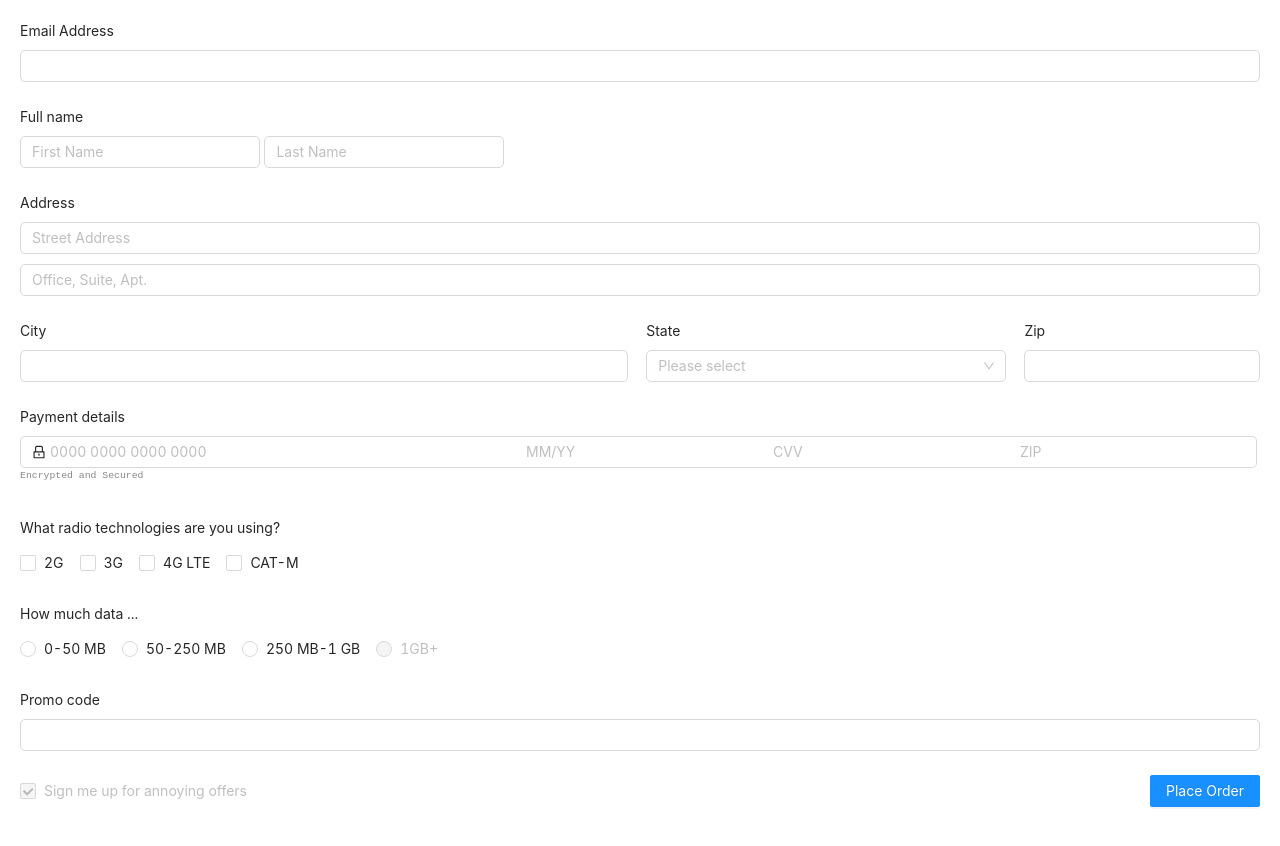
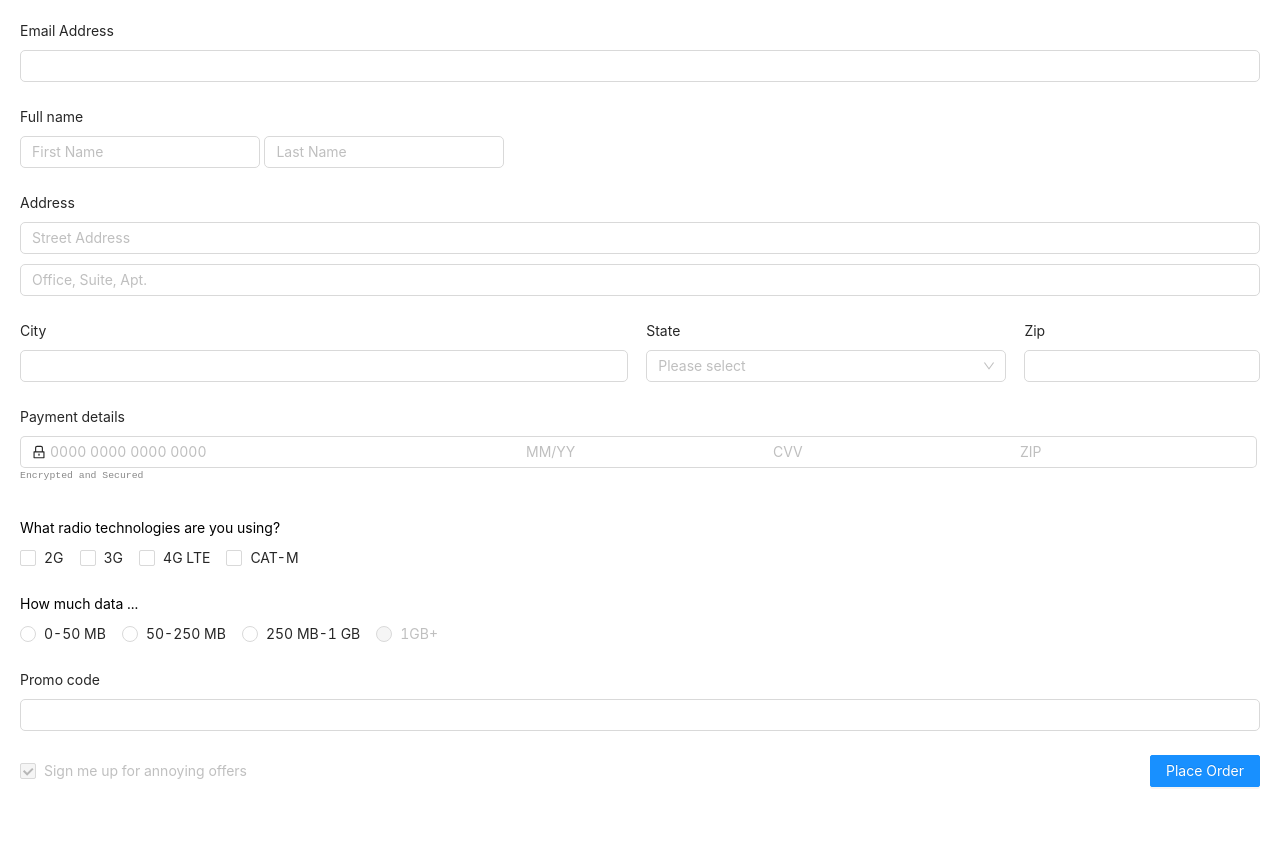
Before and after one commit to zelirio/test-form, a Next.js app: page / in a window 1280 px wide. Shown: the top 846 px of the page. Built offline with nearby package versions, Linux system fonts and the light colour scheme.

Commit message:
RadioGroup et CheckboxGroup cree et fonctionnels, attention windows narrator ne lit pas les legendes les autres screen reader oui

```diff
--- /dev/null
+++ b/components/CheckboxGroup/index.js
@@ -0,0 +1,64 @@
+/** @jsxImportSource @emotion/react */
+import { Checkbox } from "antd";
+import { useState } from "react/cjs/react.development";
+import { fieldStyle, legendStyle } from "./styles";
+
+RadioGroup.defaultProps = {
+  defaultValue: [],
+  disabled: false,
+  label: "",
+  options: {},
+};
+
+export default function RadioGroup(props) {
+  const { defaultValue, disabled, label, options } = props;
+
+  const [value, setValue] = useState(defaultValue);
+
+  const onChange = (event) => {
+    const val = event.target.value;
+    var va;
+    if (value.includes(val)) {
+      va = value.filter((v) => v !== val);
+      setValue(va);
+    } else {
+      va = [...value, val];
+      setValue(va);
+    }
+    if (props.onChange) {
+      props.onChange(va);
+    }
+  };
+
+  const onBlur = () => {
+    if (props.onBlur) {
+      props.onBlur(value);
+    }
+  };
+
+  var childrenToRender;
+  if (options && options.length > 0) {
+    childrenToRender = options.map((option) => {
+      return (
+        <Checkbox
+          key={`checkbox-group-value-options-${option.value}`}
+          disabled={option.disabled || disabled}
+          value={option.value}
+          checked={value.includes(option.value)}
+          style={option.style}
+          onChange={onChange}
+          onBlur={onBlur}
+        >
+          {option.label}
+        </Checkbox>
+      );
+    });
+  }
+
+  return (
+    <fieldset css={fieldStyle}>
+      <legend css={legendStyle}>{label}</legend>
+      {childrenToRender}
+    </fieldset>
+  );
+}
--- /dev/null
+++ b/components/CheckboxGroup/styles.js
@@ -0,0 +1,11 @@
+export const legendStyle = {
+    padding: "0 0 8px !important",
+    margin: "0 !important",
+    fontSize: "14px !important",
+    borderBottom: "0 !important",
+    color: "black !important"
+}
+
+export const fieldStyle = {
+    marginBottom: "24px"
+}
--- a/components/HomeForm/index.js
+++ b/components/HomeForm/index.js
@@ -16,16 +16,20 @@ import PaymentInformation from "../PaymentInformation";
 import { Controller, useForm } from "react-hook-form";
 import { baseInputStyle } from "../../assets/styles/baseInputStyle";
 import { CheckOutlined, WarningOutlined } from "@ant-design/icons";
+import { useState } from "react/cjs/react.development";
+import RadioGroup from "../RadioGroup";
+import CheckboxGroup from "../CheckboxGroup";
 
 export default function HomeForm() {
   const [form] = Form.useForm();
 
+  const [validCode, setValidCode] = useState(false);
+
   const {
     control,
     handleSubmit,
-    watch,
     formState: { errors },
-  } = useForm({reValidateMode: 'onBlur'});
+  } = useForm({ reValidateMode: "onBlur" });
   const onSubmit = (data) => console.log(data);
 
   const payValidation = (array) => {
@@ -43,6 +47,16 @@ export default function HomeForm() {
       return "Month are between 1 and 12";
     }
     return true;
+  };
+
+  const checkCode = (value) => {
+    const codes = ["prom", "youpidou", "yolo"];
+
+    if (codes.includes(value)) {
+      setValidCode(true);
+    } else {
+      setValidCode(false);
+    }
   };
 
   const technologiesOptions = [
@@ -73,15 +87,24 @@ export default function HomeForm() {
         control={control}
         name="email"
         rules={{ required: true }}
-        render={({ field: { value, name, ref, onChange, onBlur } }) => (
-          <Form.Item name={name} label="Email Address" required>
+        render={({ field: { value, name, onChange, onBlur } }) => (
+          <Form.Item htmlFor="email" name={name} label="Email Address" required>
             <Input
+              id="email"
               type="email"
               css={[baseInputStyle, errors.email && redBorderStyle]}
               value={value}
               onChange={onChange}
               onBlur={onBlur}
-              suffix={errors.email && <WarningOutlined css={css`color:red`}/>}
+              suffix={
+                errors.email && (
+                  <WarningOutlined
+                    css={css`
+                      color: red;
+                    `}
+                  />
+                )
+              }
             />
             {errors.email && errors.email.type === "required" && (
               <StyleSpan>Please enter your email address</StyleSpan>
@@ -90,21 +113,36 @@ export default function HomeForm() {
         )}
       />
 
-      <Form.Item css={rowStyle} name="name" label="Full name" required>
+      <Form.Item
+        htmlFor="fullName"
+        css={rowStyle}
+        name="name"
+        label="Full name"
+        required
+      >
         <Input.Group>
           <Controller
             control={control}
             name="firstName"
             rules={{ required: true }}
-            render={({ field: { value, name, ref, onChange, onBlur } }) => (
+            render={({ field: { value, name, onChange, onBlur } }) => (
               <Input
+                id="fullName"
                 css={[horizontalInputStyle, errors.firstName && redBorderStyle]}
                 placeholder="First Name"
                 name={name}
                 value={value}
                 onChange={onChange}
                 onBlur={onBlur}
-                suffix={errors.firstName && <WarningOutlined css={css`color:red`}/>}
+                suffix={
+                  errors.firstName && (
+                    <WarningOutlined
+                      css={css`
+                        color: red;
+                      `}
+                    />
+                  )
+                }
               />
             )}
           />
@@ -112,15 +150,26 @@ export default function HomeForm() {
             control={control}
             name="lastName"
             rules={{ required: true }}
-            render={({ field: { value, name, ref, onChange, onBlur } }) => (
+            render={({ field: { value, name, onChange, onBlur } }) => (
               <Input
-                css={[horizontalRightInputStyle, errors.lastName && redBorderStyle]}
+                css={[
+                  horizontalRightInputStyle,
+                  errors.lastName && redBorderStyle,
+                ]}
                 placeholder="Last Name"
                 name={name}
                 value={value}
                 onChange={onChange}
                 onBlur={onBlur}
-                suffix={errors.lastName && <WarningOutlined css={css`color:red`}/>}
+                suffix={
+                  errors.lastName && (
+                    <WarningOutlined
+                      css={css`
+                        color: red;
+                      `}
+                    />
+                  )
+                }
               />
             )}
           />
@@ -131,21 +180,30 @@ export default function HomeForm() {
         </Input.Group>
       </Form.Item>
 
-      <Form.Item name="address" label="Address" required>
+      <Form.Item name="address" htmlFor="address" label="Address" required>
         <Input.Group>
           <Controller
             control={control}
             name="street"
             rules={{ required: true }}
-            render={({ field: { value, name, ref, onChange, onBlur } }) => (
+            render={({ field: { value, name, onChange, onBlur } }) => (
               <Input
+                id="address"
                 css={[verticalInputStyle, errors.street && redBorderStyle]}
                 placeholder="Street Address"
                 name={name}
                 value={value}
                 onChange={onChange}
                 onBlur={onBlur}
-                suffix={errors.street && <WarningOutlined css={css`color:red`}/>}
+                suffix={
+                  errors.street && (
+                    <WarningOutlined
+                      css={css`
+                        color: red;
+                      `}
+                    />
+                  )
+                }
               />
             )}
           />
@@ -153,7 +211,7 @@ export default function HomeForm() {
             control={control}
             name="office"
             rules={{ required: false }}
-            render={({ field: { value, name, ref, onChange, onBlur } }) => (
+            render={({ field: { value, name, onChange, onBlur } }) => (
               <Input
                 css={baseInputStyle}
                 placeholder="Office, Suite, Apt."
@@ -175,22 +233,32 @@ export default function HomeForm() {
           control={control}
           name="city"
           rules={{ required: true }}
-          render={({ field: { value, name, ref, onChange, onBlur } }) => (
+          render={({ field: { value, name, onChange, onBlur } }) => (
             <Form.Item
               css={css`
                 width: 49%;
               `}
               name={name}
+              htmlFor="city"
               label="City"
               required
             >
               <Input
+                id="city"
                 css={[baseInputStyle, errors.city && redBorderStyle]}
                 placeholder=""
                 value={value}
                 onChange={onChange}
                 onBlur={onBlur}
-                suffix={errors.city && <WarningOutlined css={css`color:red`}/>}
+                suffix={
+                  errors.city && (
+                    <WarningOutlined
+                      css={css`
+                        color: red;
+                      `}
+                    />
+                  )
+                }
               />
               {errors.city && errors.city.type === "required" && (
                 <StyleSpan>Please enter your city name</StyleSpan>
@@ -203,17 +271,28 @@ export default function HomeForm() {
           control={control}
           name="state"
           rules={{ required: true }}
-          render={({ field: { value, name, ref, onChange, onBlur } }) => (
-            <Form.Item css={selectStyle} name={name} label="State" required>
+          render={({ field: { value, name, onChange, onBlur } }) => (
+            <Form.Item
+              htmlFor="state"
+              css={selectStyle}
+              name={name}
+              label="State"
+              required
+            >
               <Select
+                id="state"
                 css={[baseInputStyle, errors.state && redBorderStyle]}
                 placeholder="Please select"
                 value={value}
                 onChange={onChange}
                 onBlur={onBlur}
               >
-                <Option value="illinois">Illinois</Option>
-                <Option value="texas">Texas</Option>
+                <Option aria-label="illinois" value="illinois">
+                  Illinois
+                </Option>
+                <Option aria-label="texas" value="texas">
+                  Texas
+                </Option>
               </Select>
               {errors.state && errors.state.type === "required" && (
                 <StyleSpan>Please select your state</StyleSpan>
@@ -226,8 +305,9 @@ export default function HomeForm() {
           control={control}
           name="zip"
           rules={{ required: true, minLength: 5, maxLength: 5 }}
-          render={({ field: { value, name, ref, onChange, onBlur } }) => (
+          render={({ field: { value, name, onChange, onBlur } }) => (
             <Form.Item
+              htmlFor="zip"
               css={css`
                 width: 19%;
               `}
@@ -236,13 +316,22 @@ export default function HomeForm() {
               required
             >
               <Input
+                id="zip"
                 css={[baseInputStyle, errors.zip && redBorderStyle]}
                 placeholder=""
                 maxLength={5}
                 value={value}
                 onChange={onChange}
                 onBlur={onBlur}
-                suffix={errors.zip && <WarningOutlined css={css`color:red`}/>}
+                suffix={
+                  errors.zip && (
+                    <WarningOutlined
+                      css={css`
+                        color: red;
+                      `}
+                    />
+                  )
+                }
               />
               {errors.zip && errors.zip.type === "required" && (
                 <StyleSpan>Please enter your zip code</StyleSpan>
@@ -259,9 +348,10 @@ export default function HomeForm() {
         control={control}
         name="pay"
         rules={{ required: true, validate: payValidation }}
-        render={({ field: { value, name, ref, onChange, onBlur } }) => (
-          <Form.Item name={name} label="Payment details" required>
+        render={({ field: { value, name, onChange, onBlur } }) => (
+          <Form.Item htmlFor="payment" name={name} label="Payment details" required>
             <PaymentInformation
+              id="payment"
               value={value}
               onChange={onChange}
               onBlur={onBlur}
@@ -277,17 +367,20 @@ export default function HomeForm() {
         )}
       />
 
-      <Controller
+      {/*<Controller
         control={control}
         name="tech"
         rules={{ required: true }}
-        render={({ field: { value, name, ref, onChange, onBlur } }) => (
+        render={({ field: { value, name, onChange, onBlur } }) => (
           <Form.Item
+            htmlFor="techno"
             label="What radio technologies are you using?"
             valuePropName="checked"
             required
           >
             <Checkbox.Group
+              id="techno"
+              aria-label="What radio technologies are you using?"
               name={name}
               options={technologiesOptions}
               value={value}
@@ -299,15 +392,38 @@ export default function HomeForm() {
             )}
           </Form.Item>
         )}
+            />*/}
+
+<Controller
+        control={control}
+        name="tech"
+        rules={{ required: true }}
+        render={({ field: { value, name, onChange, onBlur } }) => (
+          <div css={css`display: flex; align-items: flex-end;`}>
+            <CheckboxGroup
+              id="techno"
+              label="What radio technologies are you using?"
+              name={name}
+              options={technologiesOptions}
+              value={value}
+              onChange={onChange}
+              onBlur={onBlur}
+            />
+            {errors.tech && errors.tech.type === "required" && (
+              <StyleSpan>Please select at least one</StyleSpan>
+            )}
+            </div>
+        )}
       />
 
-      <Controller
+      {/*<Controller
         control={control}
         name="data"
         rules={{ required: true }}
-        render={({ field: { value, name, ref, onChange, onBlur } }) => (
-          <Form.Item label="How much data ..." required>
+        render={({ field: { value, name, onChange, onBlur } }) => (
+          <Form.Item htmlFor="data" label="How much data ..." required>
             <Radio.Group
+              id="data"
               name={name}
               options={dataOptions}
               value={value}
@@ -319,19 +435,55 @@ export default function HomeForm() {
             )}
           </Form.Item>
         )}
+            />*/}
+
+      <Controller
+        control={control}
+        name="data"
+        rules={{ required: true }}
+        render={({ field: { value, name, onChange, onBlur } }) => (
+          <div css={css`display: flex; align-items: flex-end;`}>
+            <RadioGroup
+              label="How much data ..."
+              name={name}
+              options={dataOptions}
+              value={value}
+              onChange={onChange}
+              onBlur={onBlur}
+            />
+            {errors.data && errors.data.type === "required" && (
+              <StyleSpan>Please select one</StyleSpan>
+            )}
+          </div>
+        )}
       />
 
       <Controller
         control={control}
         name="promo"
         rules={{ required: false }}
-        render={({ field: { value, name, ref, onChange, onBlur } }) => (
+        render={({ field: { value, name, onChange } }) => (
           <Form.Item name={name} label="Promo code">
             <Input
-              css={baseInputStyle}
+              css={[
+                baseInputStyle,
+                validCode &&
+                  css`
+                    border-color: green;
+                  `,
+              ]}
               value={value}
               onChange={onChange}
-              onBlur={onBlur}
+              onBlur={() => checkCode(value)}
+              suffix={
+                validCode && (
+                  <CheckOutlined
+                    css={css`
+                      color: green;
+                    `}
+                  />
+                )
+              }
             />
           </Form.Item>
         )}
--- /dev/null
+++ b/components/RadioGroup/index.js
@@ -0,0 +1,59 @@
+/** @jsxImportSource @emotion/react */
+import { Radio } from "antd";
+import { useState } from "react/cjs/react.development";
+import { fieldStyle, legendStyle } from "./styles";
+
+RadioGroup.defaultProps = {
+  buttonStyle: "outline",
+  defaultValue: [],
+  disabled: false,
+  label: "",
+  options: {},
+  optionType: "default",
+};
+
+export default function RadioGroup(props) {
+  const { buttonStyle, defaultValue, disabled, label, options, optionType } =
+    props;
+
+  const [value, setValue] = useState(defaultValue);
+
+  const onChange = (event) => {
+    setValue(event.target.value);
+    if (props.onChange) {
+      props.onChange(event.target.value);
+    }
+  };
+
+  const onBlur = () => {
+    if (props.onBlur) {
+        props.onBlur(value);
+      }
+  }
+
+  var childrenToRender;
+  if (options && options.length > 0) {
+    childrenToRender = options.map((option) => {
+      return (
+        <Radio
+          key={`radio-group-value-options-${option.value}`}
+          disabled={option.disabled || disabled}
+          value={option.value}
+          checked={value === option.value}
+          style={option.style}
+          onChange={onChange}
+          onBlur={onBlur}
+        >
+          {option.label}
+        </Radio>
+      );
+    });
+  }
+
+  return (
+    <fieldset css={fieldStyle}>
+      <legend css={legendStyle}>{label}</legend>
+      {childrenToRender}
+    </fieldset>
+  );
+}
--- /dev/null
+++ b/components/RadioGroup/styles.js
@@ -0,0 +1,11 @@
+export const legendStyle = {
+    padding: "0 0 8px !important",
+    margin: "0 !important",
+    fontSize: "14px !important",
+    borderBottom: "0 !important",
+    color: "black !important"
+}
+
+export const fieldStyle = {
+    marginBottom: "24px"
+}
--- a/package.json
+++ b/package.json
@@ -12,6 +12,7 @@
     "@emotion/react": "^11.7.1",
     "@emotion/styled": "^11.6.0",
     "antd": "^4.18.5",
+    "axios": "^0.25.0",
     "next": "12.0.10",
     "react": "17.0.2",
     "react-dom": "17.0.2",
```
Also changed, not shown: components/HomeForm/styles.js (+4 -4 lines), components/PaymentInformation/index.js (+8 -5 lines), 1 other file (tests, documents, lock files or other folders).
